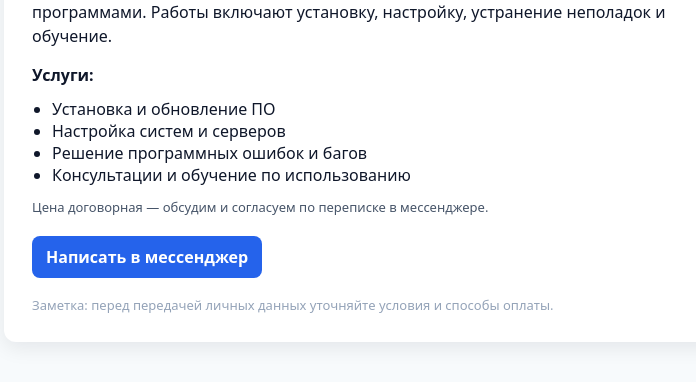
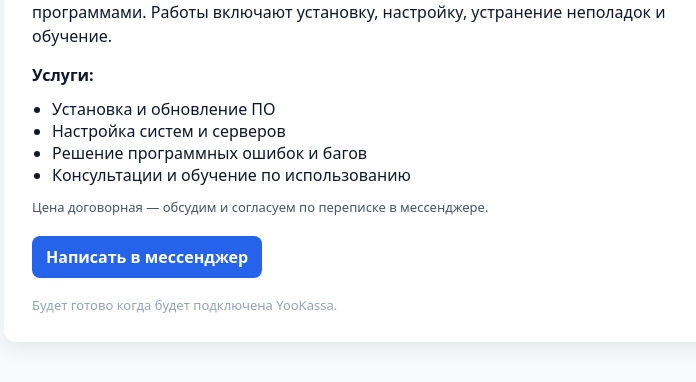
Before and after one commit to pohelp/pohelp.github.io, a plain HTML site: page index.html in a window 1280 px wide. Shown: the part 274-656 px from the top of the page, without its empty margins (268-964 px from the left). Drawn offline with Linux system fonts and the light colour scheme.

Commit message:
Update index.html

```diff
--- a/index.html
+++ b/index.html
@@ -37,7 +37,7 @@
     </div>
 
     <footer>
-      Заметка: перед передачей личных данных уточняйте условия и способы оплаты.
+      Будет готово когда будет подключена YooKassa.
     </footer>
   </main>
 </body>
```
